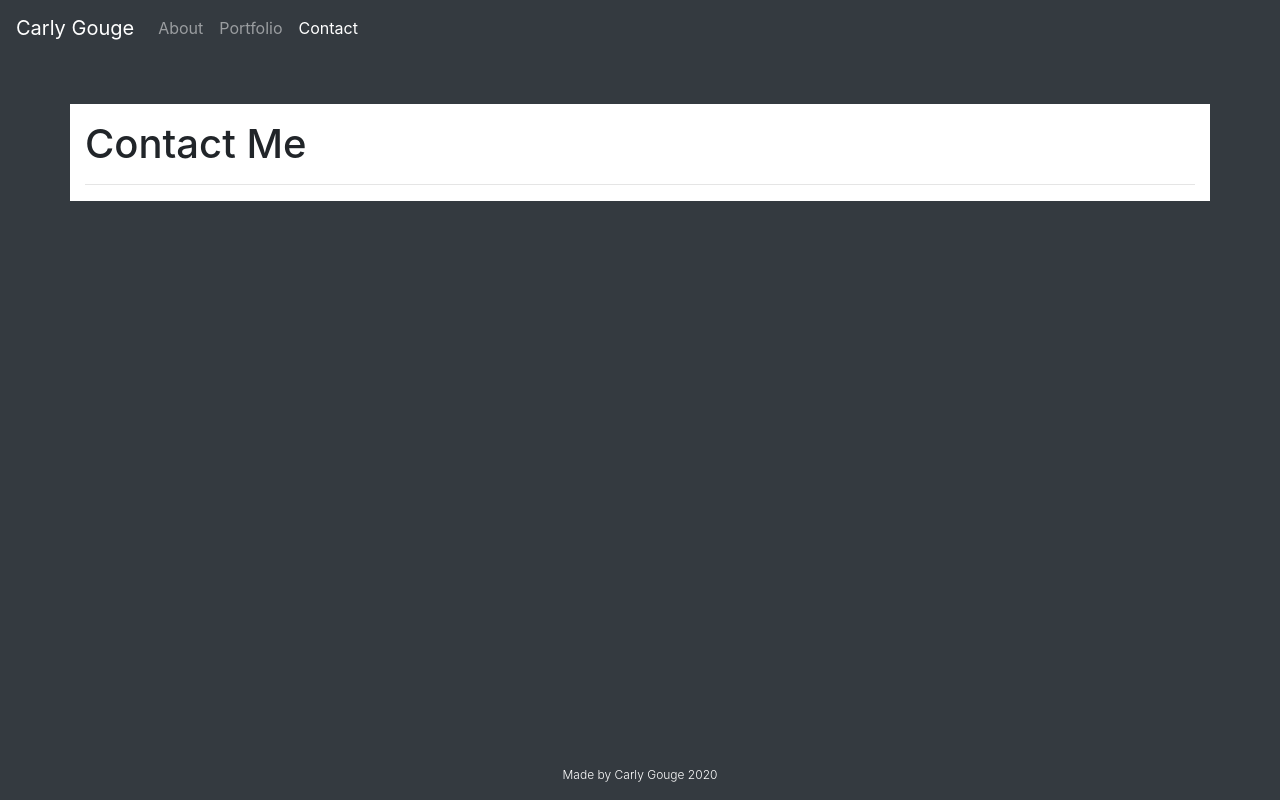
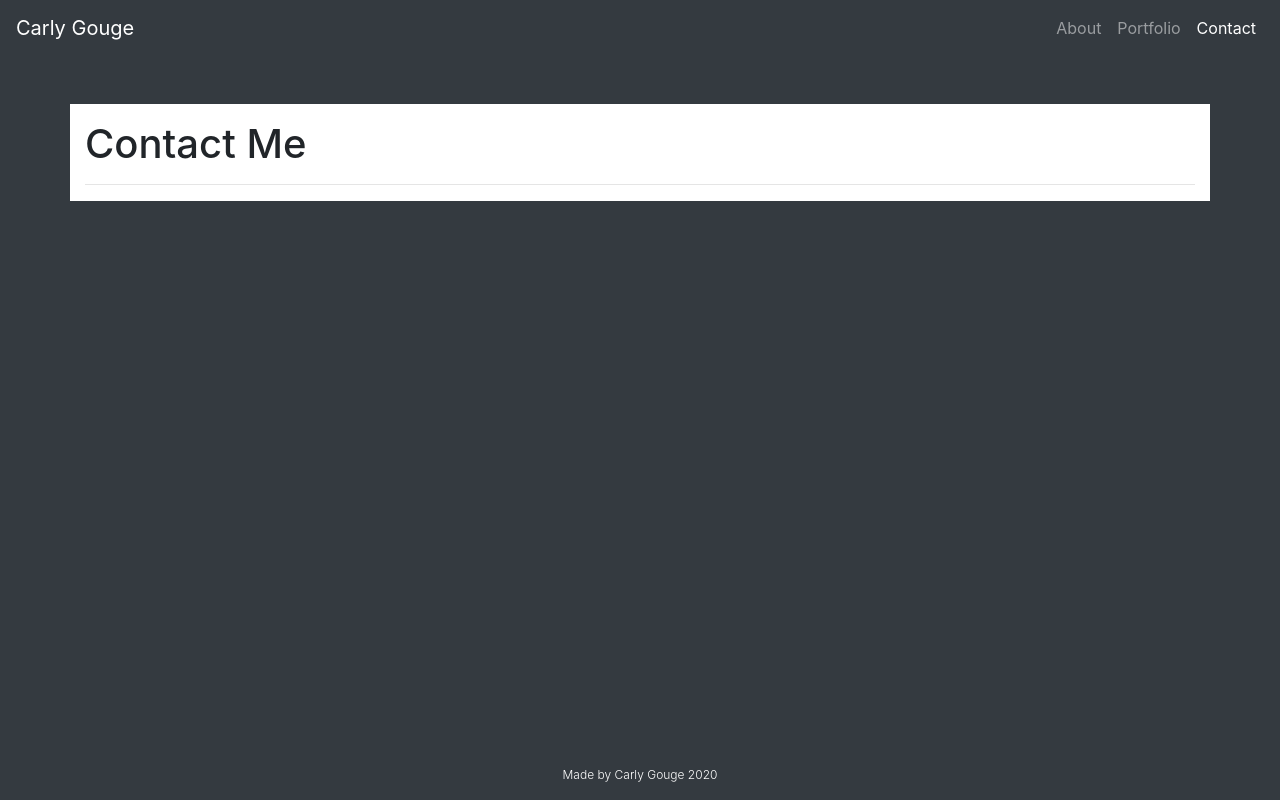
Before and after one commit to cgouge93/cgouge93.github.io, a plain HTML site: page contact.html in a window 1280 px wide. Drawn offline with nearby package versions, Linux system fonts and the light colour scheme.

Commit message:
chnaged nav links to align right

```diff
--- a/contact.html
+++ b/contact.html
@@ -15,10 +15,10 @@
         </button>
 
         <div class="collapse navbar-collapse" id="navbarCollapse">
-            <div class="navbar-nav">
-                <a href="/index.html#about" class="nav-item nav-link">About</a>
-                <a href="/portfolio.html" class="nav-item nav-link">Portfolio</a>
-                <a href="/contact.html" class="nav-item nav-link active">Contact</a>
+                <ul class="navbar-nav ml-auto">
+                    <li><a href="/index.html" class="nav-item nav-link">About</a></li>
+                    <li><a href="/portfolio.html" class="nav-item nav-link">Portfolio</a></li>
+                    <li><a href="/contact.html" class="nav-item nav-link active">Contact</a></li>
         </div>
     </nav>
     <main>
```
Also changed, not shown: index.html (+5 -5 lines), portfolio.html (+4 -4 lines).
